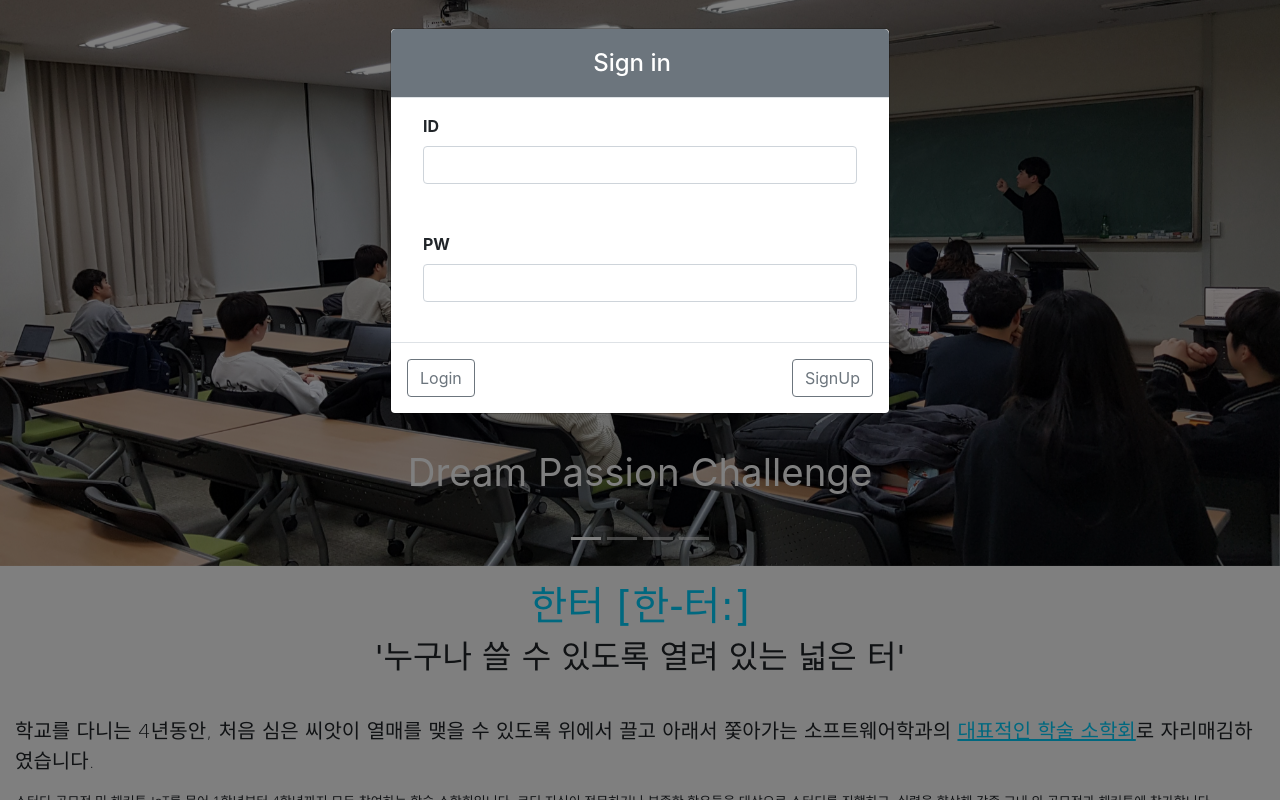
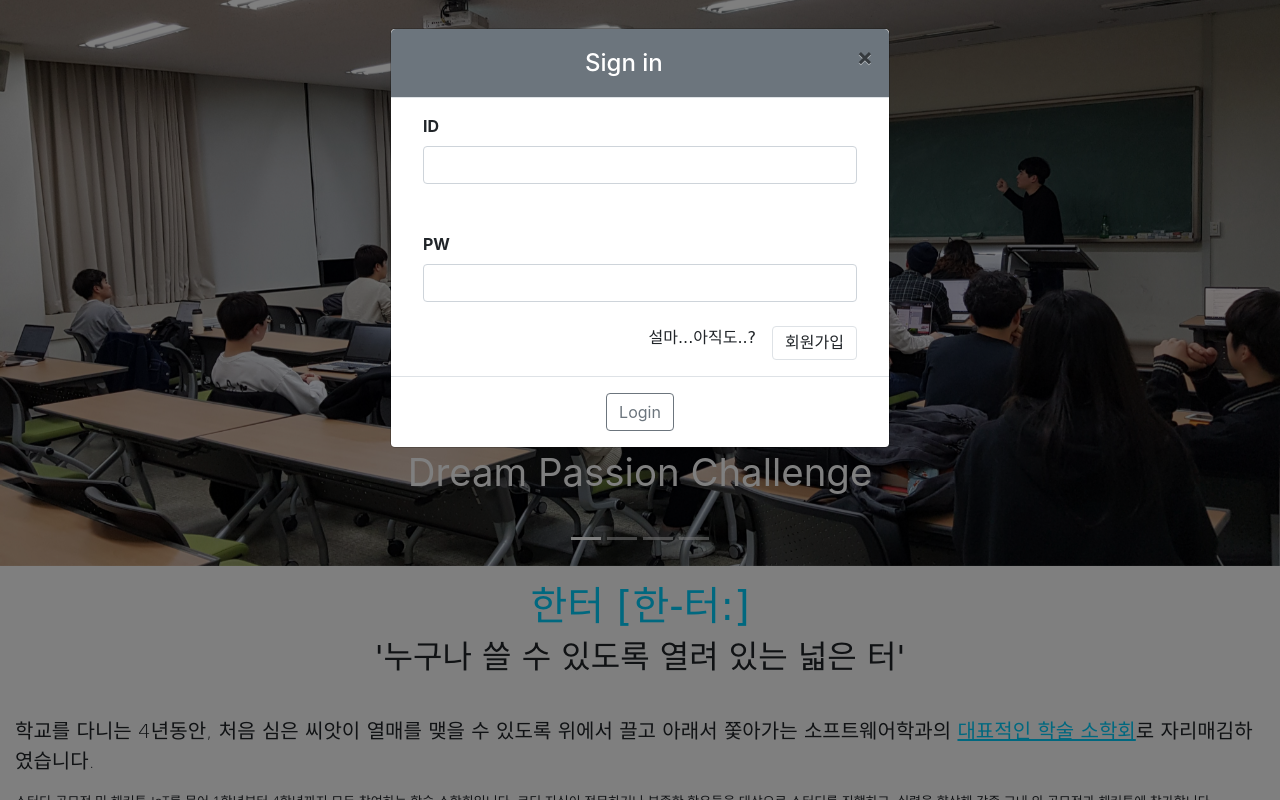
Before and after one commit to terajh/hantor_page, a Django app: page / in a window 1280 px wide, after a click on "Library". Run offline with Django 3.2, Linux system fonts and the light colour scheme; some libraries are stand-ins or nearby versions; some web fonts are replaced.

Commit message:
모달 수정

```diff
--- a/hantorism_home/templates/header.html
+++ b/hantorism_home/templates/header.html
@@ -2,6 +2,9 @@
 <style>
     #navbarm {
         transition-duration: 0.4s;
+    }
+    .modal-body a{
+        color: inherit
     }
 
 </style>
@@ -12,7 +15,7 @@
             <div class="modal-content">
                 <div class="modal-header text-center bg-secondary text-white">
                     <h4 class="modal-title w-100 ">Sign in</h4>
-                    <button type="button" class="close" data-dismiss="modal" aria-label="Close"></button>
+                    <button type="button" class="close" data-dismiss="modal" aria-label="Close">&times;</button>
                 </div>
                 <div class="modal-body mx-3">
                     <div class="md-form mb-5">
@@ -25,10 +28,13 @@
                                for="defaultForm-pass"><strong>PW</strong></label>
                         <input type="password" id="defaultForm-pass" class="form-control validate " name="password">
                     </div>
+                    <div class="d-flex justify-content-end">
+                       <span class="fon">설마...아직도..? </span> <a href="/sign_up" class="btn border fon py-1 ml-3">회원가입</a>
+                    </div>
                 </div>
-                <div class="modal-footer d-flex justify-content-between">
+                <div class="modal-footer d-flex justify-content-center">
                     <button type="submit" class="btn btn-default btn-outline-secondary">Login</button>
-                    <a href="/sign_up" class="btn btn-default btn-outline-secondary">SignUp</a>
+
                 </div>
             </div>
         </div>
```
